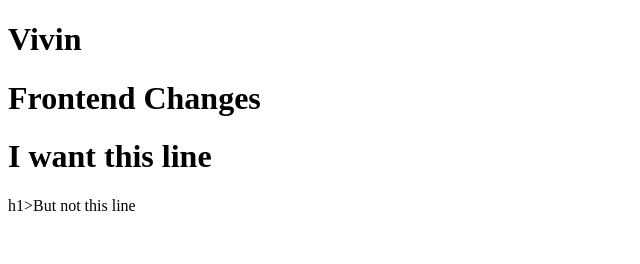
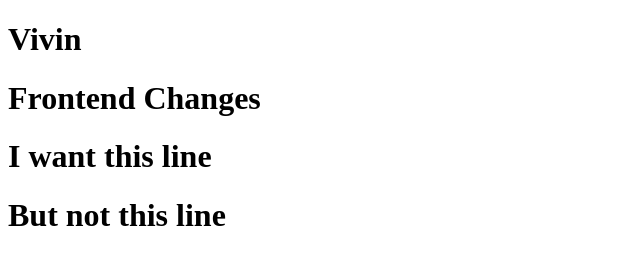
Before and after one commit to VivinAathav/samplerepo, a plain HTML site: page index.html in a window 1280 px wide. Shown: the whole page, without its empty margins (0-640 px from the left). Drawn offline with Linux system fonts and the light colour scheme.

Commit message:
Update index.html

```diff
--- a/index.html
+++ b/index.html
@@ -9,6 +9,6 @@
     <h1>Vivin</h1>
     <h1>Frontend Changes</h1>
     <h1>I want this line</h1>
-    h1>But not this line</h1>
+    <h1>But not this line</h1>
 </body>
 </html>
```
